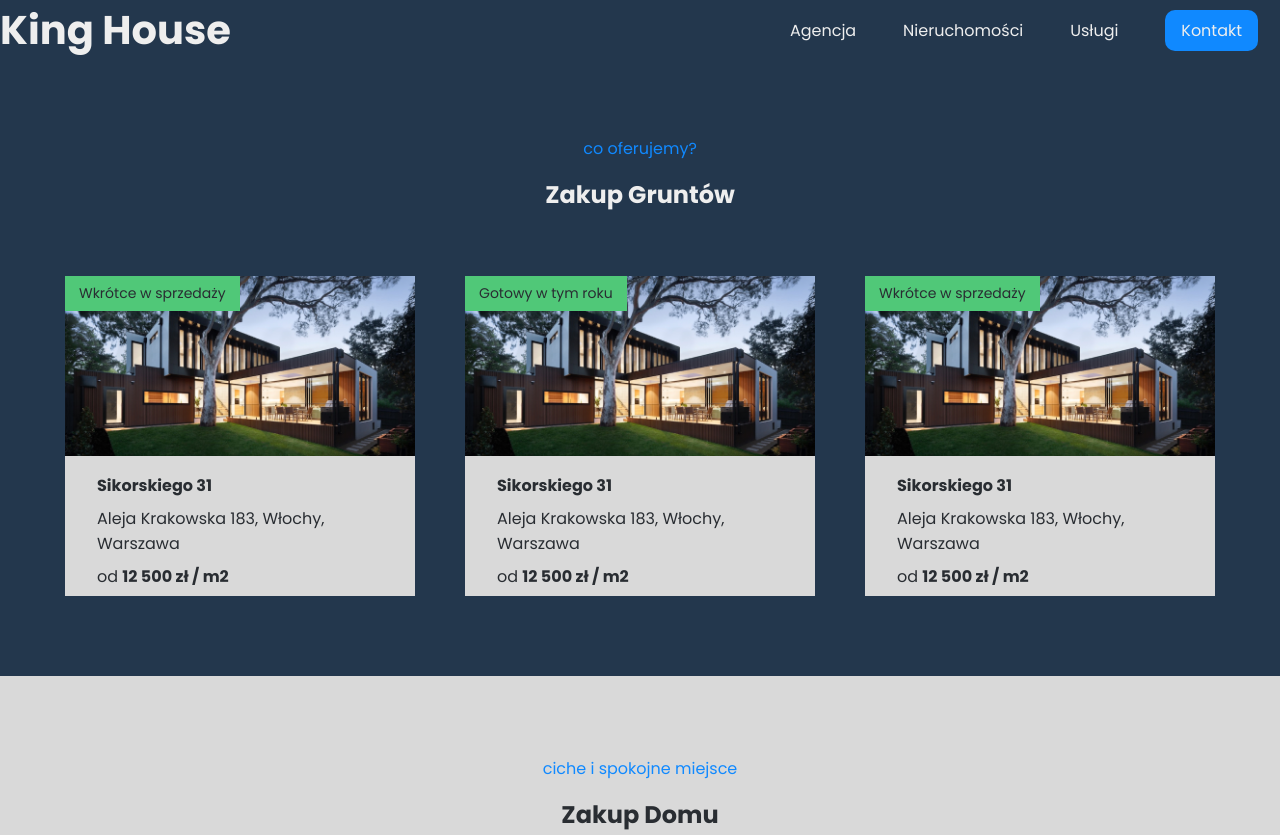
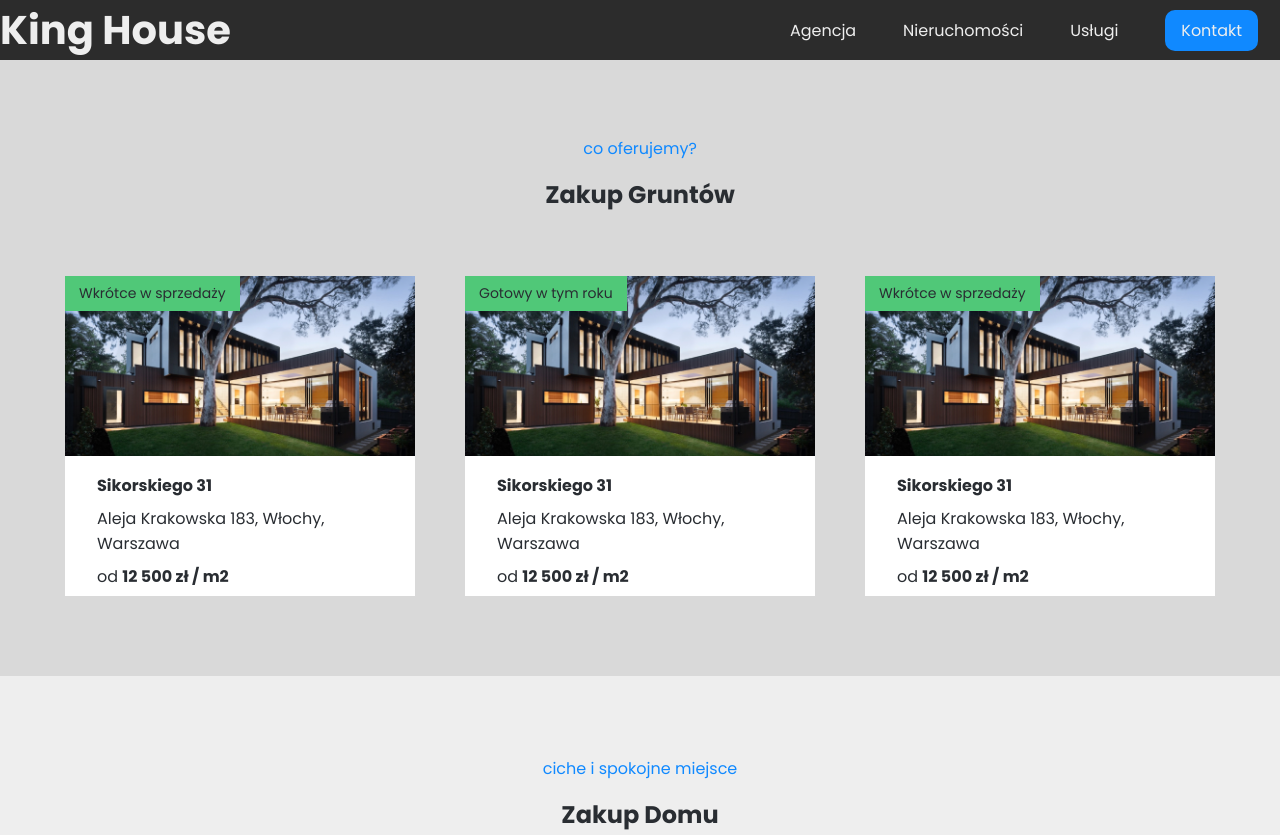
Before and after one commit to Antolek138/Kh, a plain HTML site: page services.html in a window 1280 px wide. Shown: the top 835 px of the page. Drawn offline with nearby package versions, Linux system fonts and the light colour scheme.

Commit message:
added-my-ideas

```diff
--- a/sass/_colors.scss
+++ b/sass/_colors.scss
@@ -17,3 +17,4 @@ $heroBlue: rgb(16, 137, 255, 0.8);
 $heroOne: rgb(35, 55, 77, 0.6);
 $heroTwo: rgb(41, 45, 50, 0.5);
 $heroWhite: rgb(255, 255, 255, 0.8);
+$heroService: rgb(0, 0, 0, 0.8);
--- a/sass/main.scss
+++ b/sass/main.scss
@@ -17,7 +17,7 @@ body {
 	font-family: 'Poppins', sans-serif;
 	font-size: 1.6rem;
 	color: c.$white;
-	background-color: c.$darkblue;
+	background-color: c.$white;
 }
 
 .nav {
@@ -102,6 +102,10 @@ body {
 		border-radius: 10px;
 		background-color: c.$white;
 		transition: rotate 0.3s, translate 0.3s 0.1s, opacity 0.3s;
+	}
+
+	&__dark {
+		background-color: c.$heroService !important;
 	}
 }
 
@@ -717,12 +721,10 @@ body {
 //?OFFERS
 //?=========
 .service {
+	background-color: c.$gray;
+
 	.section-heading {
 		margin-top: 3.5em;
-
-		&--title {
-			color: c.$white;
-		}
 	}
 
 	&__cards {
@@ -739,7 +741,7 @@ body {
 		width: 90%;
 		max-width: 300px;
 		color: c.$black;
-		background-color: c.$gray;
+		background-color: c.$wwhite;
 		overflow: hidden;
 
 		&:hover {
@@ -777,7 +779,7 @@ body {
 
 	&__card-bottom {
 		padding: 1em 2em;
-		background-color: c.$gray;
+		background-color: c.$wwhite;
 		translate: 0 1%;
 		transition: translate 0.3s;
 	}
@@ -800,7 +802,6 @@ body {
 
 .developer {
 	color: c.$black;
-	background-color: c.$gray;
 
 	.section-heading {
 		&--title {
@@ -820,7 +821,7 @@ body {
 	&__card {
 		width: 80%;
 		text-align: center;
-		background-color: c.$white;
+		background-color: c.$gray;
 	}
 
 	&__card-left {
--- a/services.html
+++ b/services.html
@@ -15,7 +15,7 @@
 
 <body class="unlocked">
 
-    <nav class="nav ">
+    <nav class="nav nav__dark">
         <div class="nav__wrapper">
             <a href="./index.html" class="nav__logo">King House</a>
             <div class="nav__menu">
```
Also changed, not shown: css/main.css, 1 other file.
